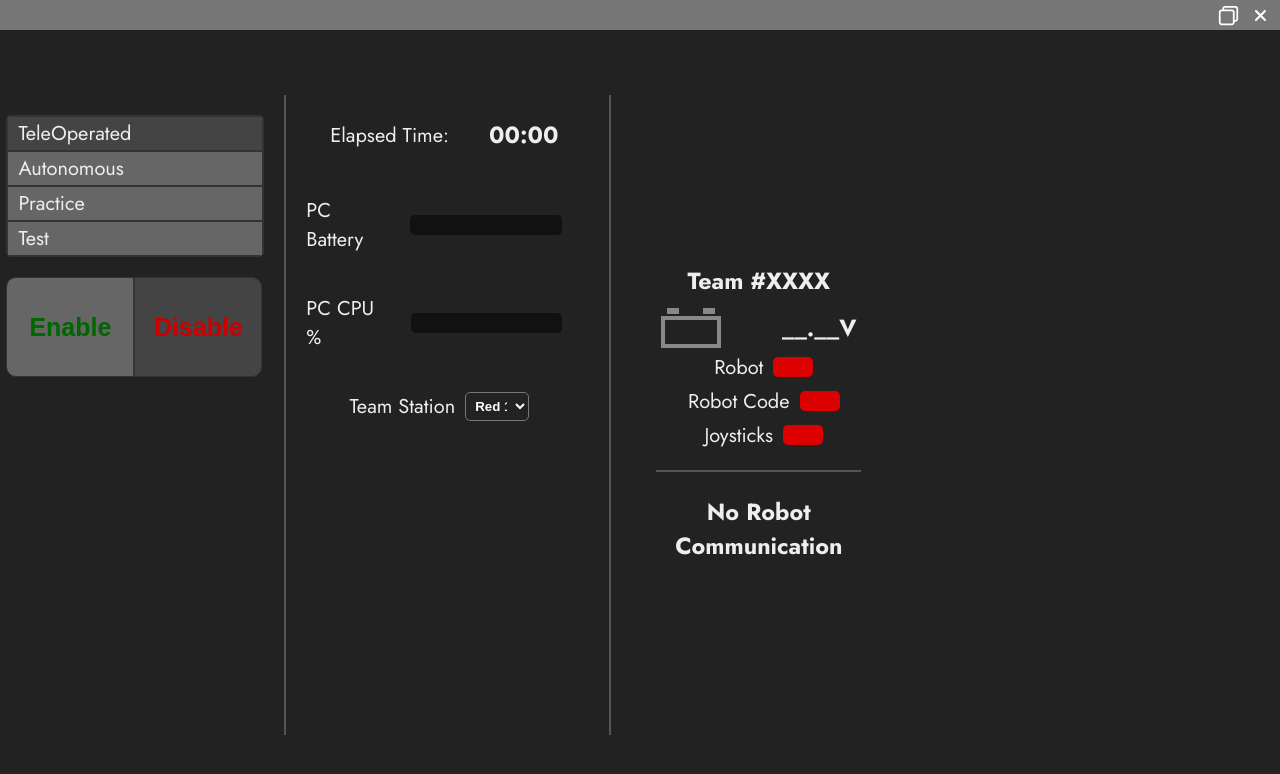
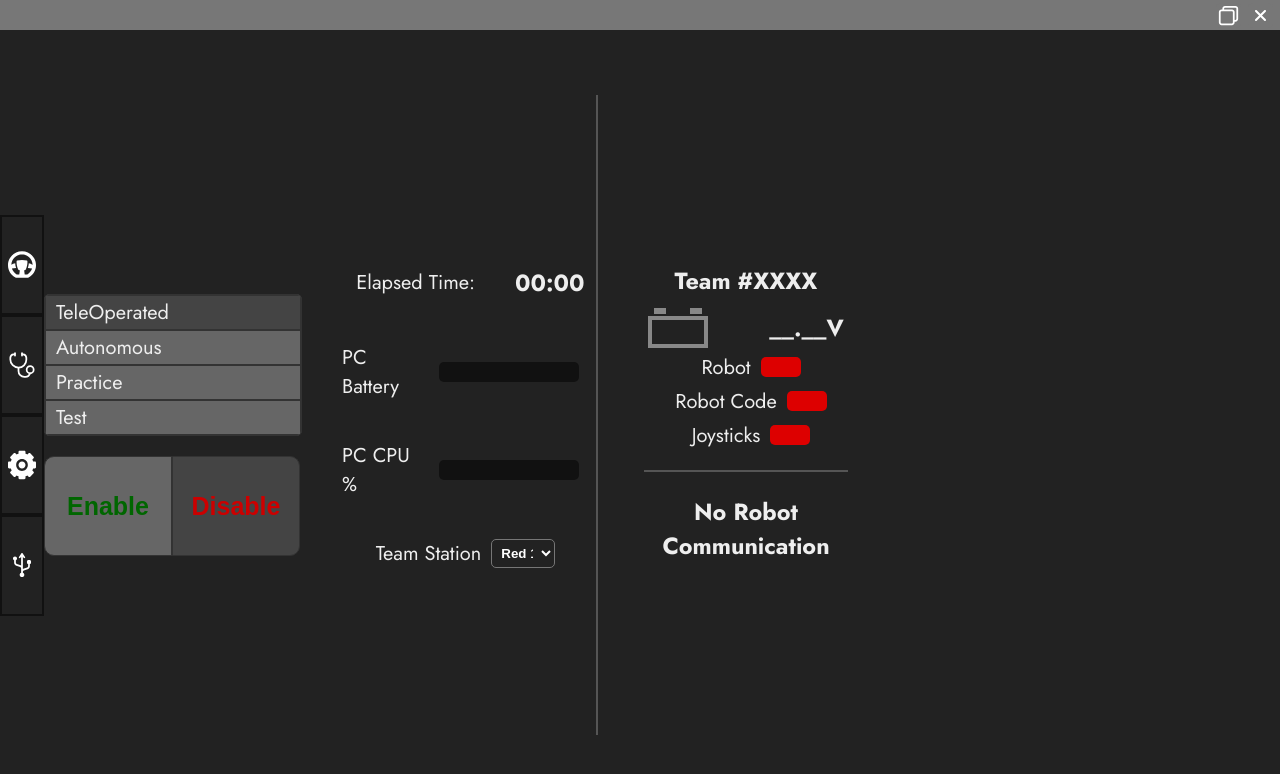
Before and after one commit to commonkestrel/windup, a plain HTML site: page frontend/index.html in a window 1280 px wide. Drawn offline with Linux system fonts and the light colour scheme.

Commit message:
add sidebar tabs

```diff
--- a/frontend/index.css
+++ b/frontend/index.css
@@ -11,6 +11,10 @@ html, body {
     overflow: hidden;
     font-size: 20px;
     font-family: 'Jost';
+}
+
+.hidden {
+    display: none;
 }
 
 .content {
@@ -62,9 +66,9 @@ html, body {
 
 #l-panel {
     display: flex;
-    padding: 0 0.5vw;
     width:45vw;
     justify-content: space-between;
+    align-items: center;
 }
 
 #rm-panel {
@@ -238,5 +242,20 @@ select {
 
 .indicator-bar-fill {
     height: 100%;
-    transition: background-color 0.25s, width 0.25s;
+    transition: background-color 2s, width 2s;
 }
+
+.selector {
+    height: calc((100vh - 1.5rem) / 8);
+    width: 2rem;
+    border: #111 solid 2px;
+    display: flex;
+    align-items: center;
+    justify-content: center;
+    cursor: pointer;
+}
+
+.selector > img {
+    height: 70%;
+    width: 70%;
+}
--- a/frontend/index.html
+++ b/frontend/index.html
@@ -25,10 +25,30 @@
     <div class="content">
         <div id="l-panel" class="panel">
             <div class="tab-selectors">
-                <div id="operation-selector" class="selector"></div>
-                <div id="diagnostics-selector" class="selector"></div>
-                <div id="setup-selector" class="selector"></div>
-                <div id="hid-selector" class="selector"></div>
+                <div id="operation-selector" class="selector">
+                    <img
+                        src="static/steeringwheel.svg"
+                        alt="Operations"
+                    />
+                </div>
+                <div id="diagnostics-selector" class="selector">
+                    <img
+                        src="static/stethoscope.svg"
+                        alt="Diagnostics"
+                    />
+                </div>
+                <div id="setup-selector" class="selector">
+                    <img
+                        src="static/settings.svg"
+                        alt="Setup"
+                    />
+                </div>
+                <div id="hid-selector" class="selector">
+                    <img
+                        src="static/usb.svg"
+                        alt="HID Devices"
+                    />
+                </div>
             </div>
             <div class="tabs">
                 <div id="operation-tab" class="tab">
```
Also changed, not shown: frontend/static/settings.svg (added), frontend/static/steeringwheel.svg (added), frontend/static/stethoscope.svg (added), frontend/static/usb.svg (added).
